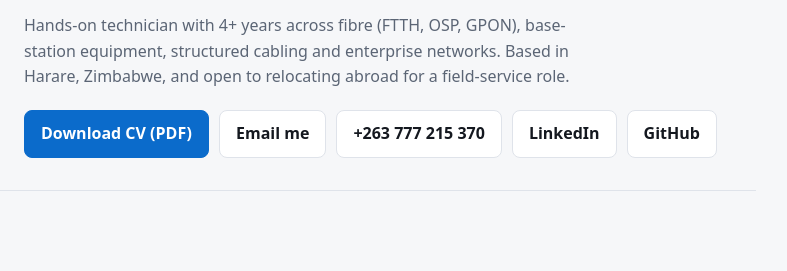
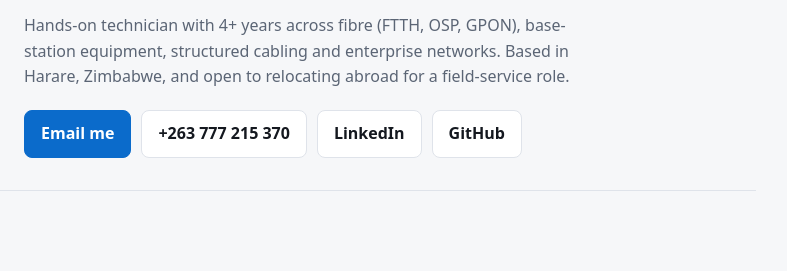
Before and after one commit to tanyaradzwajimu/tanyaradzwajimu.github.io, a plain HTML site: page index.html in a window 1280 px wide. Shown: the part 149-420 px from the top of the page, 344-1131 px from the left. Drawn offline with Linux system fonts and the light colour scheme.

Commit message:
Add files via upload

```diff
--- a/index.html
+++ b/index.html
@@ -45,8 +45,7 @@ a{color:var(--ac)}
 <p class="role">Telecommunications &amp; Fibre Technician</p>
 <p class="lead">Hands-on technician with 4+ years across fibre (FTTH, OSP, GPON), base-station equipment, structured cabling and enterprise networks. Based in Harare, Zimbabwe, and open to relocating abroad for a field-service role.</p>
 <div class="btns">
-<a class="p" href="Tanyaradzwa_Jimu_CV.pdf">Download CV (PDF)</a>
-<a href="mailto:teejimu@gmail.com">Email me</a>
+<a class="p" href="mailto:teejimu@gmail.com">Email me</a>
 <a href="tel:+263777215370">+263 777 215 370</a>
 <a href="https://www.linkedin.com/in/tanyajimu">LinkedIn</a>
 <a href="https://github.com/tanyaradzwajimu">GitHub</a>
```
